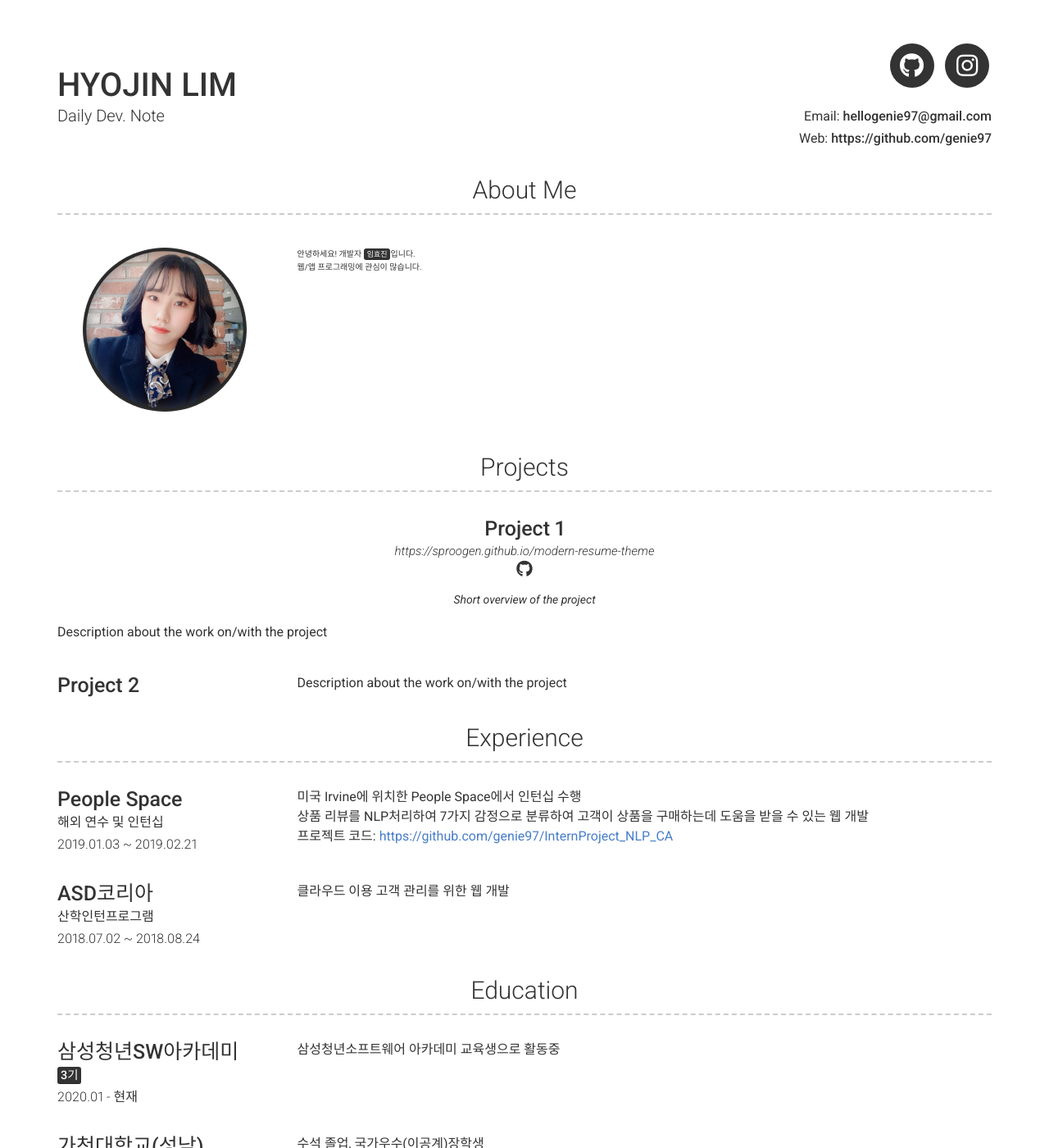
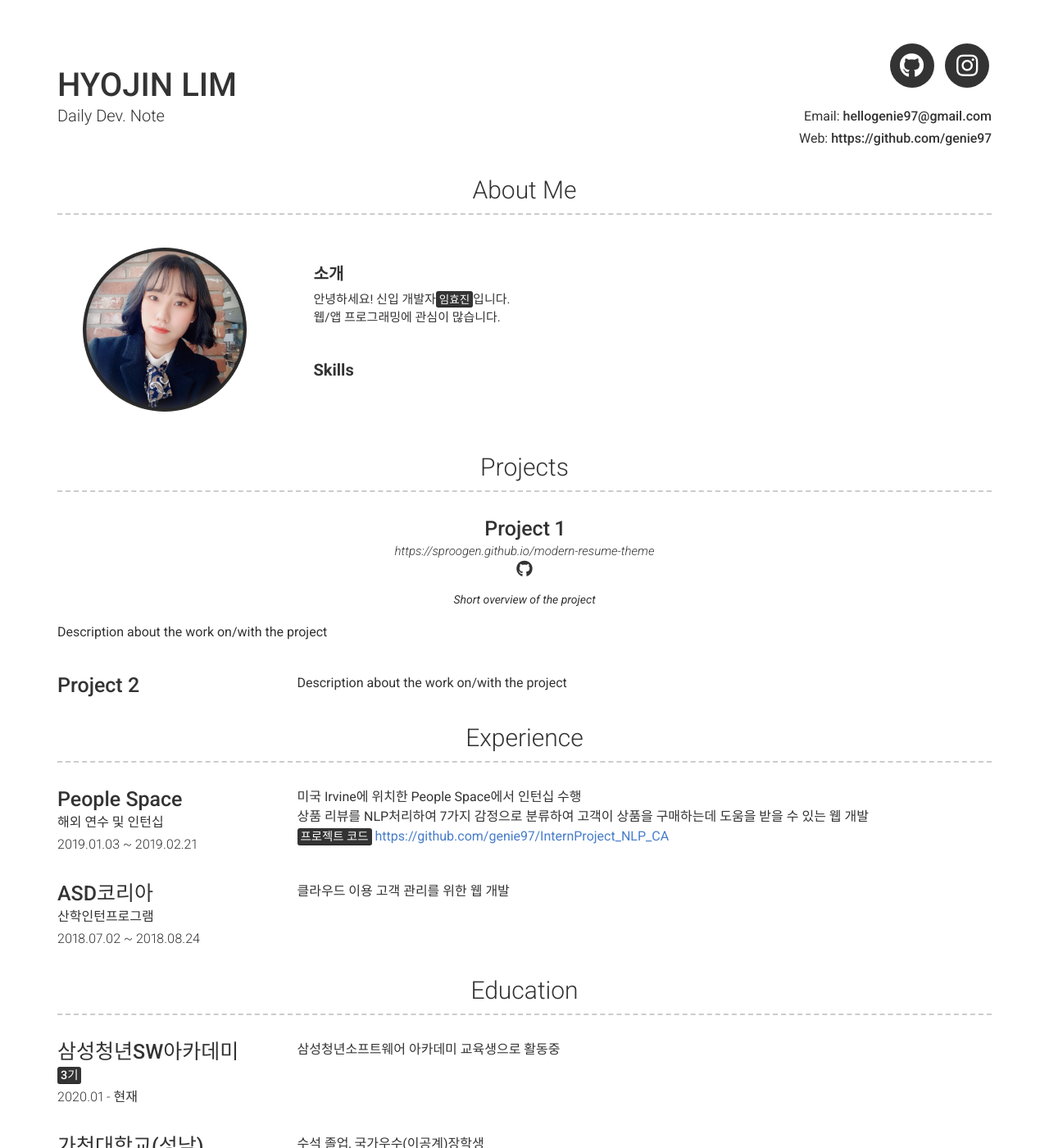
Before and after one commit to genie97/genie97.github.com, a Jekyll site: the page built from portfolio.md, in a window 1280 px wide and 1400 px high. Shown: the whole window at 82% size. Built offline with Jekyll 4.4.1, drawn with Linux system fonts in a browser that asks for light colours; nearby versions of some CDN libraries.

Commit message:
add about me

```diff
--- a/_data/experience.yml
+++ b/_data/experience.yml
@@ -5,7 +5,7 @@
   description: >
     미국 Irvine에 위치한 People Space에서 인턴십 수행 <br>
     상품 리뷰를 NLP처리하여 7가지 감정으로 분류하여 고객이 상품을 구매하는데 도움을 받을 수 있는 웹 개발 <br>
-    프로젝트 코드: <a href="https://github.com/genie97/InternProject_NLP_CA">https://github.com/genie97/InternProject_NLP_CA</a>
+    <mark>프로젝트 코드</mark> <a href="https://github.com/genie97/InternProject_NLP_CA">https://github.com/genie97/InternProject_NLP_CA</a>
 
 
 
--- a/_includes/about.html
+++ b/_includes/about.html
@@ -3,12 +3,22 @@
     <div class="row clearfix">
         {%- if site.about_profile_image -%}
         <div class="col-xs-12 col-sm-4 col-md-3 no-print">
-        <span class="profile-img" style="background-image: url({{ site.about_profile_image | relative_url }})"></span>
+            <span class="profile-img"
+                  style="background-image: url({{ site.about_profile_image | relative_url }})"></span>
         </div>
         {%- endif -%}
         <div class="{{ 'col-xs-12 ' }}{%- if site.about_profile_image -%}col-sm-8 col-md-9 col-print-12{%- endif -%}">
             <!--      {{ site.about_content | strip | markdownify }}-->
-      안녕하세요! 개발자 <mark>임효진</mark>입니다. <br> 웹/앱 프로그래밍에 관심이 많습니다.
+            <section style="font-size:15px;">
+                <article style="padding: 20px">
+                    <h2><b>소개</b></h2>
+                    안녕하세요! 신입 개발자<mark>임효진</mark>입니다.
+                    <br>웹/앱 프로그래밍에 관심이 많습니다.
+                </article>
+                <article style="padding: 20px">
+                    <h2><b>Skills</b></h2>
+                </article>
+            </section>
         </div>
     </div>
 </div>
```
Lines whose indentation alone changed are shown as unchanged.
